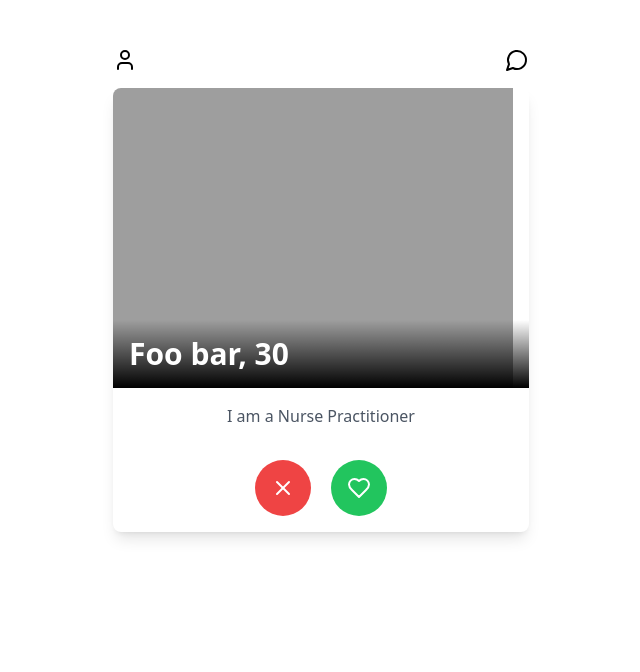
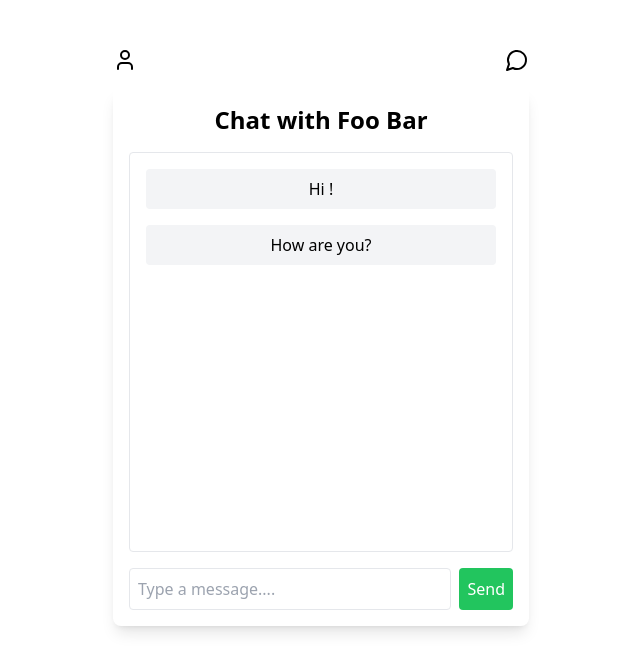
Before and after one commit to PatelPratik39/TinderApp_AI, a React (Vite) app in the folder tinder-ai-frontend/: page / in a window 1280 px wide. Shown: the top 672 px of the page, without its empty margins (319-959 px from the left). Built offline with nearby package versions, Linux system fonts and the light colour scheme.

Commit message:
Add Chat Component with Hard coded values for now

```diff
--- a/tinder-ai-frontend/src/App.jsx
+++ b/tinder-ai-frontend/src/App.jsx
@@ -68,8 +68,46 @@
   </div>
 );
 
+const ChatScreen = () => {
+  const [input, setInput] = useState("");
+
+  const handleSend = () => {
+    if (input.trim()) {
+      console.log(input);
+      setInput("");
+    }
+  };
+  return (
+    <div className="rounded-lg shadow-lg p-4">
+      <h2 className="text-2xl font-bold mb-4">Chat with Foo Bar</h2>
+      <div className="h-[50vh] border rounded overflow-y-auto mb-4 p-4">
+        {["Hi !", "How are you?"].map((message, index) => (
+          <div key={index}>
+            <div className="mb-4 p-2 rounded bg-gray-100">{message}</div>
+          </div>
+        ))}
+      </div>
+      <div className="flex">
+        <input
+          type="text"
+          value={input}
+          onChange={(e) => setInput(e.target.value)}
+          className="border flex-1 rounded p-2 mr-2"
+          placeholder="Type a message...."
+        />
+        <button
+          className="bg-green-500 text-white rounded p-2"
+          onClick={handleSend}
+        >
+          Send
+        </button>
+      </div>
+    </div>
+  );
+};
+
 function App() {
-  const [currentScreen, setCurrentScreen] = useState("profile");
+  const [currentScreen, setCurrentScreen] = useState("chat");
 
   const renderScreen = () => {
     switch (currentScreen) {
@@ -77,11 +115,12 @@
         return <ProfileSelector />;
       case "matches":
         return <MatchesList />;
-
+      case "chat":
+        return <ChatScreen />;
       default:
         break;
     }
-  }
+  };
 
   return (
     <>
```
